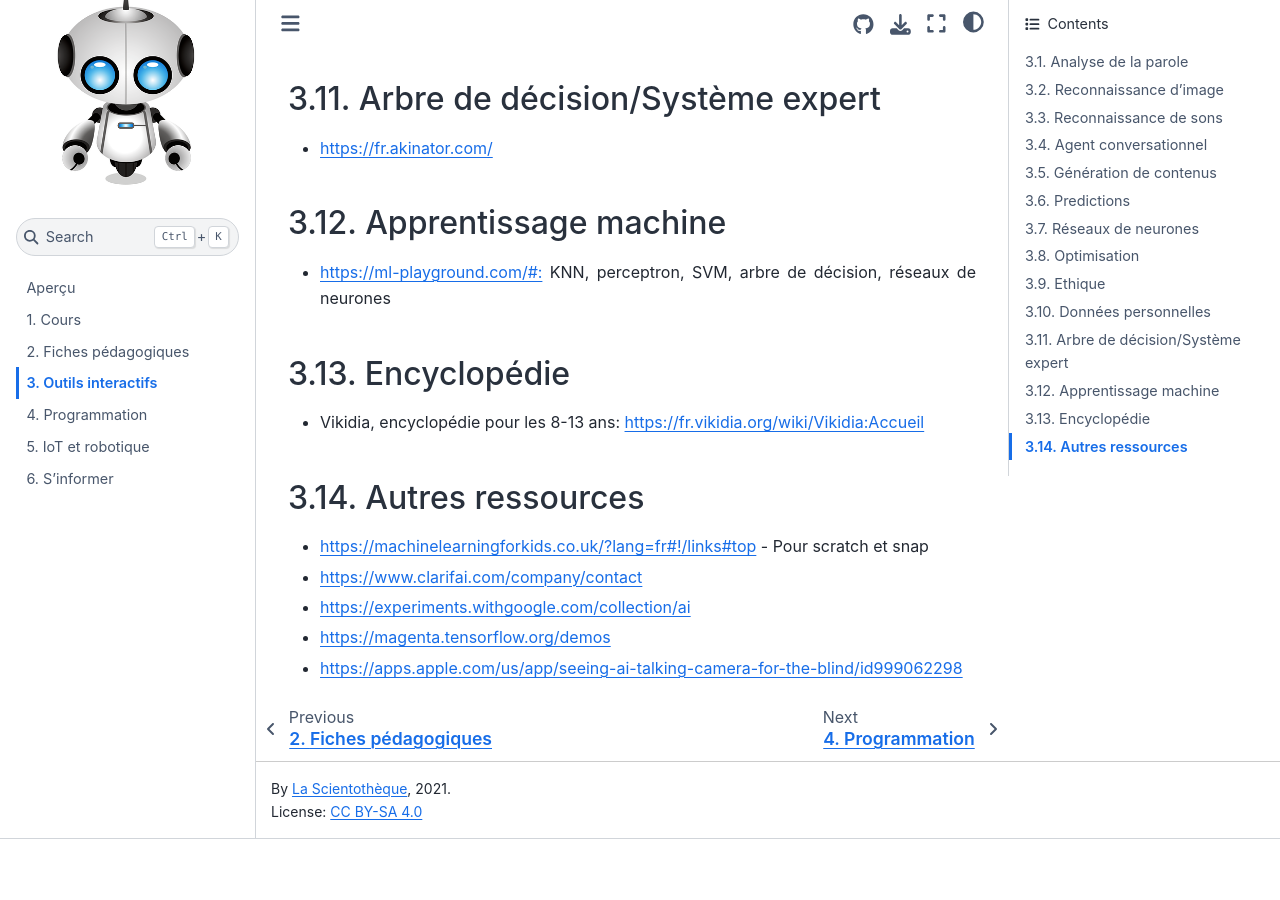
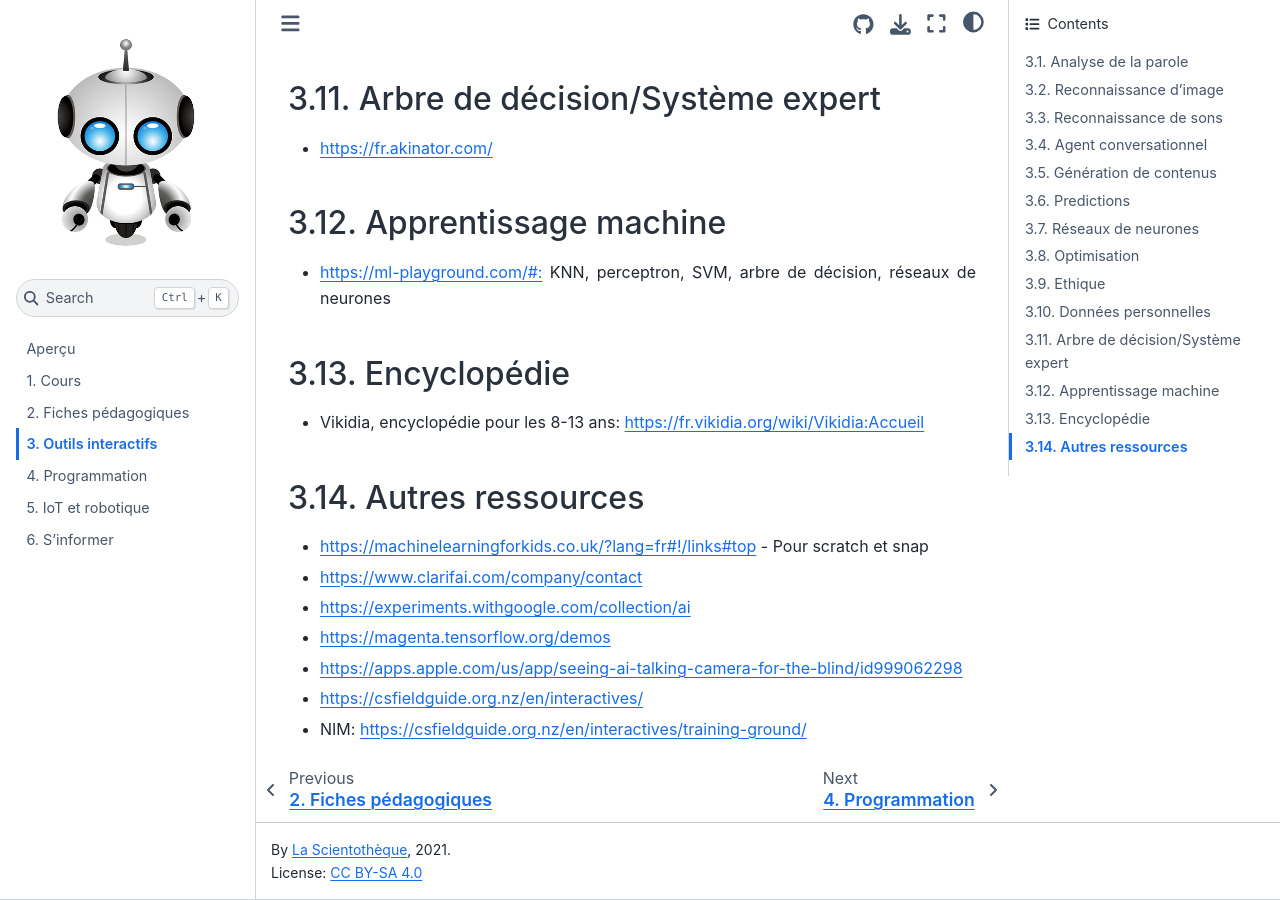
Before and after one commit to lascientotheque/ressources-ia, a Jupyter Book: the page built from Contenu/Demo_En_Ligne.md, in a window 1280 px wide and 900 px high, scrolled down 2865 px. Built offline with Jupyter Book 1.0.4 settings and Sphinx 7.4.7 and the Sphinx Book theme 1.1.4, drawn with Linux system fonts in a browser that asks for light colours; before the commit the page ends 3704 px from its top, so only the background shows below that.

Commit message:
Ajout CS field guide

```diff
--- a/Contenu/Demo_En_Ligne.md
+++ b/Contenu/Demo_En_Ligne.md
@@ -103,3 +103,5 @@
 * https://experiments.withgoogle.com/collection/ai
 * https://magenta.tensorflow.org/demos
 * https://apps.apple.com/us/app/seeing-ai-talking-camera-for-the-blind/id999062298
+* https://csfieldguide.org.nz/en/interactives/
+* NIM: https://csfieldguide.org.nz/en/interactives/training-ground/
```
